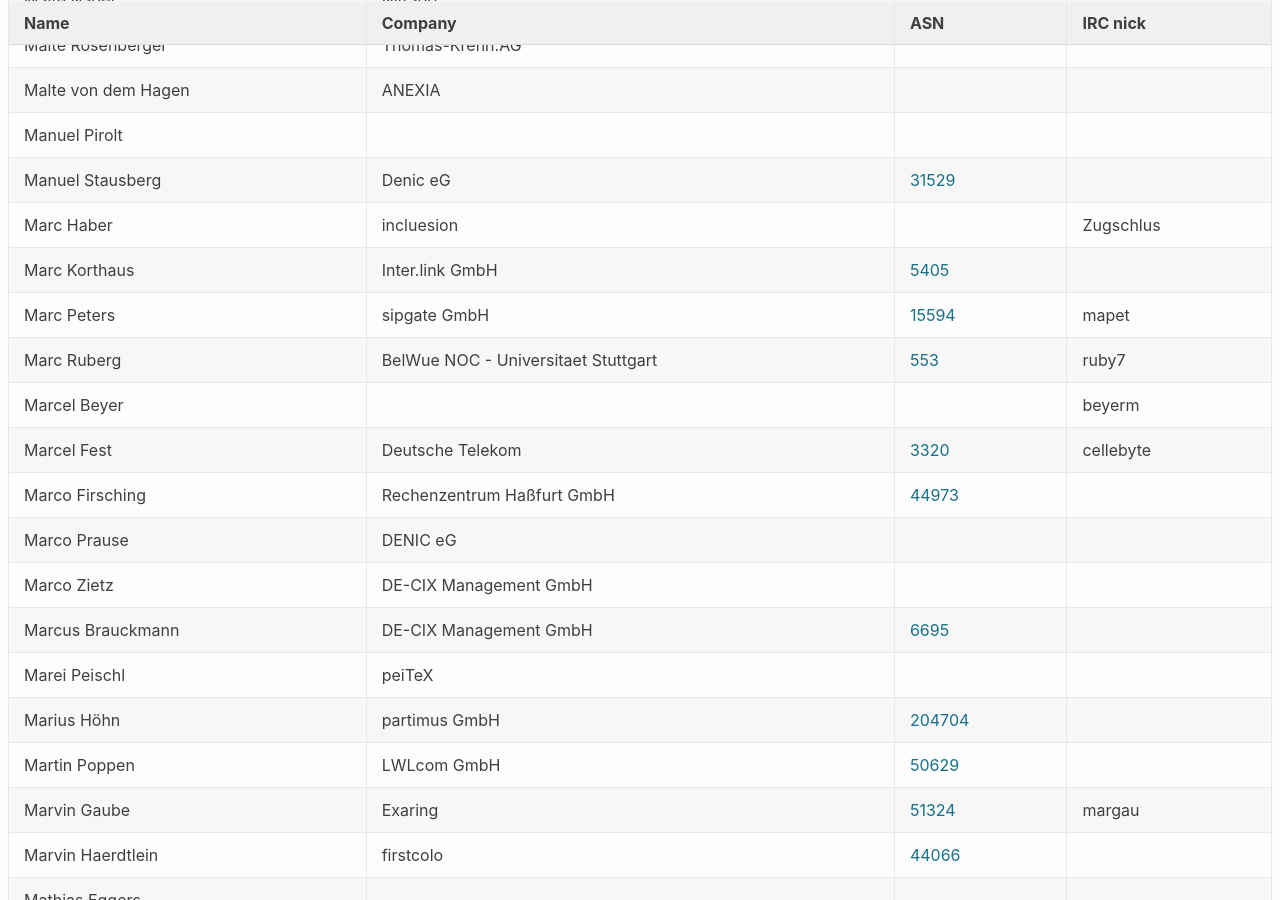
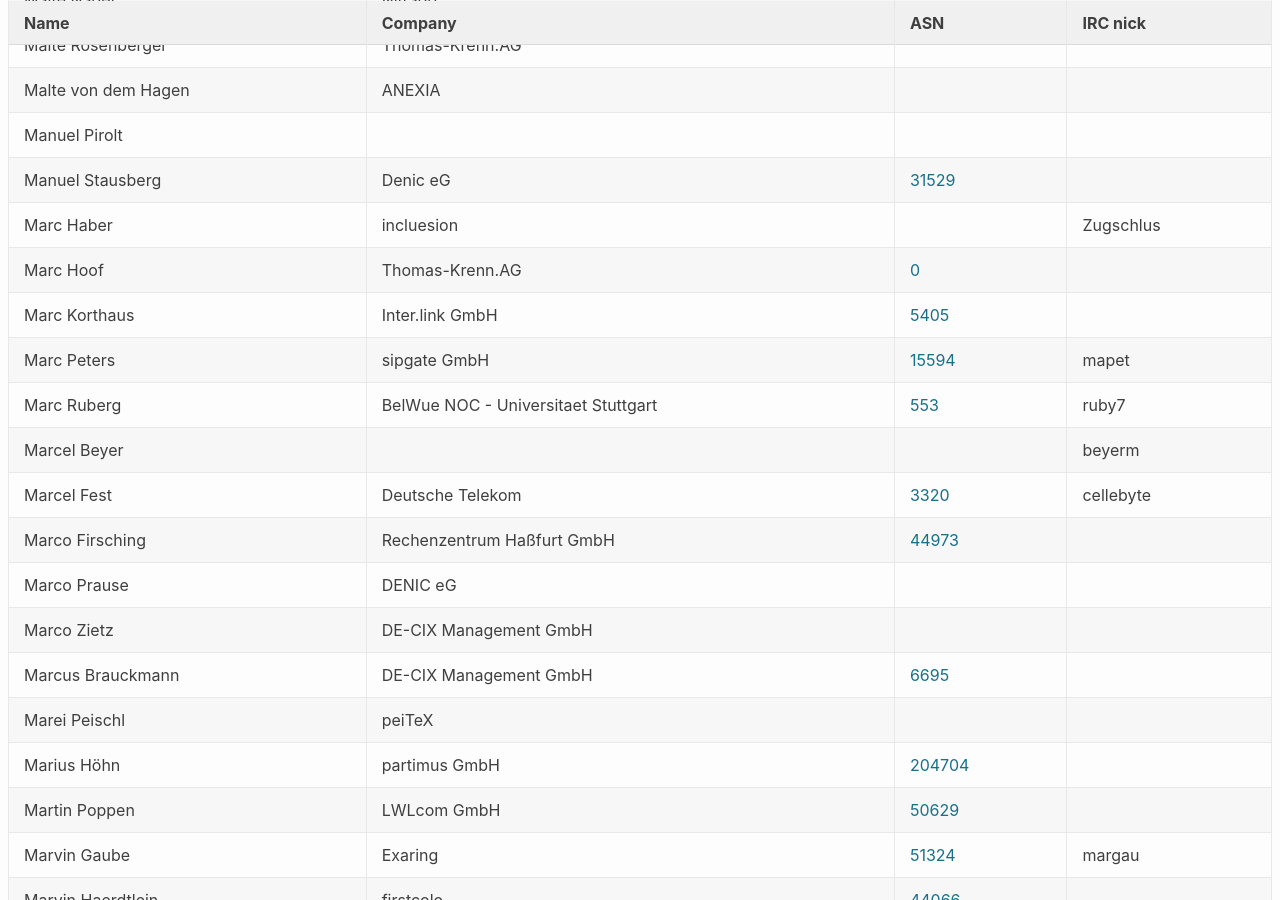
Before and after one commit to denog/pretix-attendeelist, a Jekyll site: the page built from denog14/index.md, in a window 1280 px wide and 900 px high, scrolled down 7084 px. Built offline with Jekyll 4.4.1, drawn with Linux system fonts in a browser that asks for light colours.

Commit message:
Latest data: Tue Nov  8 12:39:21 UTC 2022

```diff
--- a/_data/attendees_denog14_onsite.json
+++ b/_data/attendees_denog14_onsite.json
@@ -964,6 +964,12 @@
     "company": "incluesion",
     "irc": "Zugschlus",
     "asn": null
+  },
+  {
+    "name": "Marc Hoof",
+    "company": "Thomas-Krenn.AG",
+    "irc": null,
+    "asn": "0"
   },
   {
     "name": "Marc Korthaus",
```
